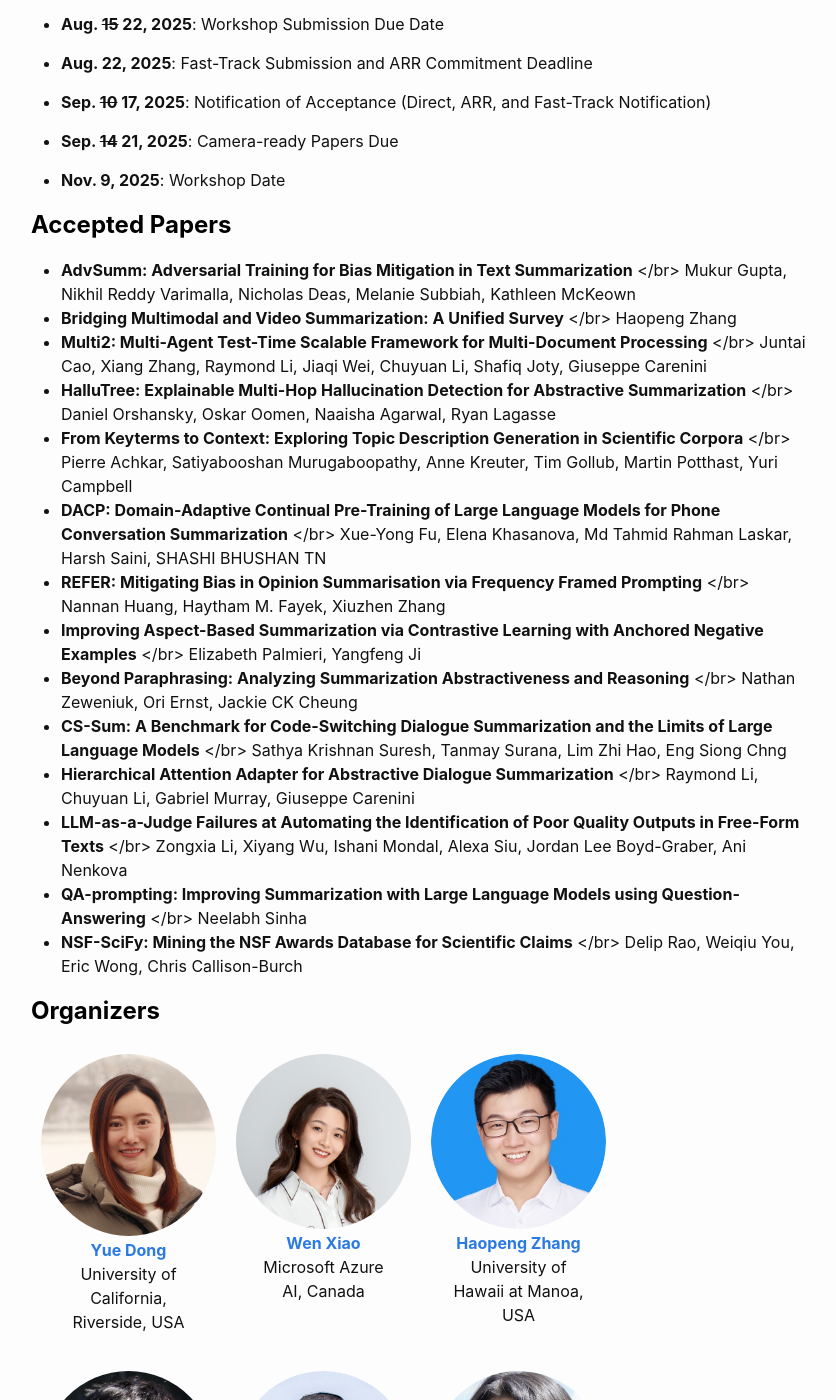
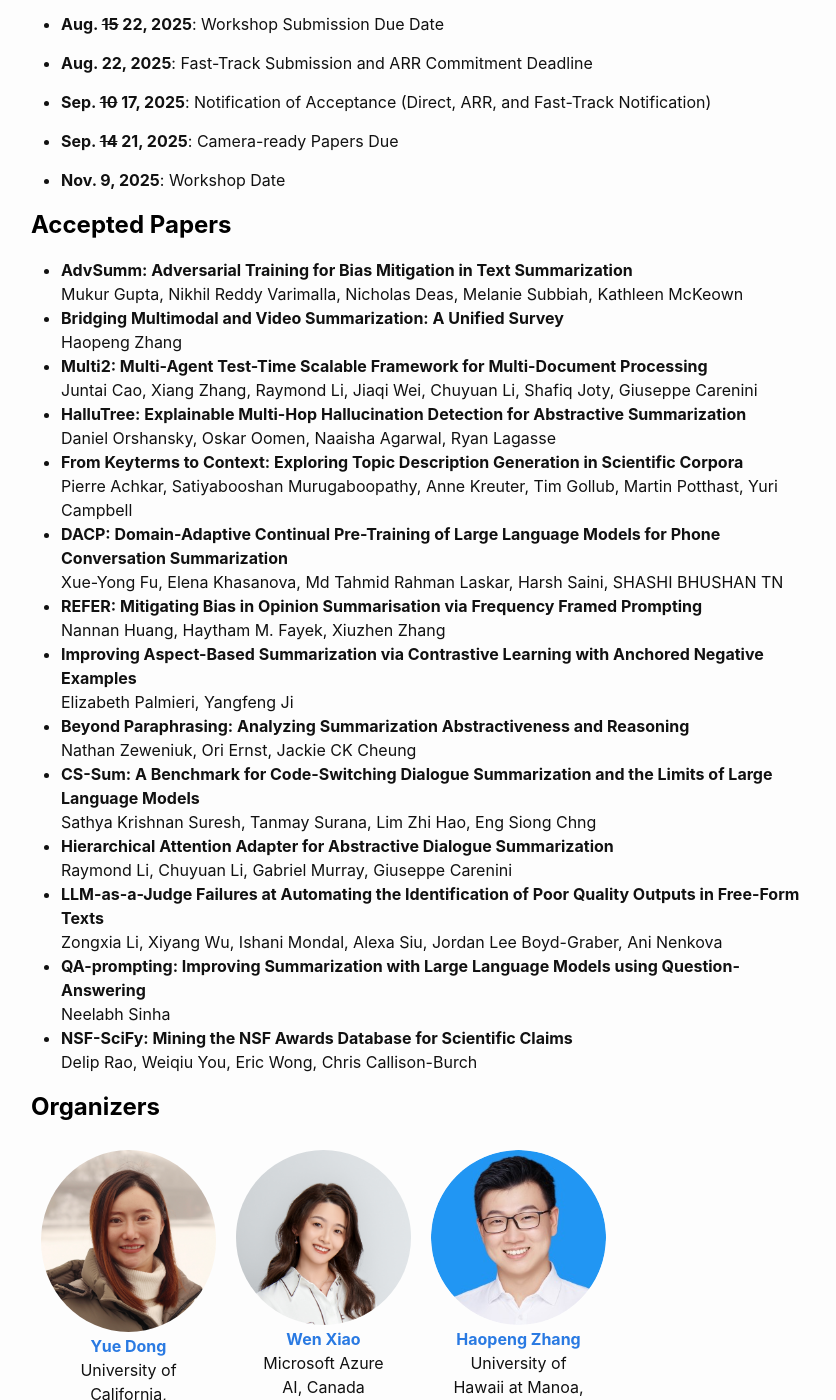
Before and after one commit to newsumm/2025, a Jekyll site: the page built from index.md, in a window 1280 px wide and 1400 px high, scrolled down 2658 px. Shown: the whole window, without its empty margins (219-1055 px from the left). Built offline with Jekyll 4.4.1, drawn with Linux system fonts in a browser that asks for light colours.

Commit message:
Update index.md

```diff
--- a/index.md
+++ b/index.md
@@ -224,59 +224,59 @@ ACL workshops are traditionally archival. To allow dual submission of work, we a
 <h2 class="blackpar_title" id="Accepted Papers">Accepted Papers</h2>
 <ul>
 <li><strong>AdvSumm: Adversarial Training for Bias Mitigation in Text Summarization</strong>
-</br>
+<br>
 Mukur Gupta, Nikhil Reddy Varimalla, Nicholas Deas, Melanie Subbiah, Kathleen McKeown</li>
 
 	<li><strong>Bridging Multimodal and Video Summarization: A Unified Survey</strong>
-</br>
+<br>
 Haopeng Zhang</li>
 
 <li><strong>Multi2: Multi-Agent Test-Time Scalable Framework for Multi-Document Processing</strong>
-</br>
+<br>
 Juntai Cao, Xiang Zhang, Raymond Li, Jiaqi Wei, Chuyuan Li, Shafiq Joty, Giuseppe Carenini</li>
 
 <li><strong>HalluTree: Explainable Multi-Hop Hallucination Detection for Abstractive Summarization</strong>
-</br>
+<br>
 Daniel Orshansky, Oskar Oomen, Naaisha Agarwal, Ryan Lagasse</li>
 
 <li><strong>From Keyterms to Context: Exploring Topic Description Generation in Scientific Corpora</strong>
-</br>
+<br>
 Pierre Achkar, Satiyabooshan Murugaboopathy, Anne Kreuter, Tim Gollub, Martin Potthast, Yuri Campbell</li>
 
 <li><strong>DACP: Domain-Adaptive Continual Pre-Training of Large Language Models for Phone Conversation Summarization</strong>
-</br>
+<br>
 Xue-Yong Fu, Elena Khasanova, Md Tahmid Rahman Laskar, Harsh Saini, SHASHI BHUSHAN TN</li>
 
 <li><strong>REFER: Mitigating Bias in Opinion Summarisation via Frequency Framed Prompting</strong>
-</br>
+<br>
 Nannan Huang, Haytham M. Fayek, Xiuzhen Zhang</li>
 
 <li><strong>Improving Aspect-Based Summarization via Contrastive Learning with Anchored Negative Examples</strong>
-</br>
+<br>
 Elizabeth Palmieri, Yangfeng Ji</li>
 
 <li><strong>Beyond Paraphrasing: Analyzing Summarization Abstractiveness and Reasoning</strong>
-</br>
+<br>
 Nathan Zeweniuk, Ori Ernst, Jackie CK Cheung</li>
 
 <li><strong>CS-Sum: A Benchmark for Code-Switching Dialogue Summarization and the Limits of Large Language Models</strong>
-</br>
+<br>
 Sathya Krishnan Suresh, Tanmay Surana, Lim Zhi Hao, Eng Siong Chng</li>
 
 <li><strong>Hierarchical Attention Adapter for Abstractive Dialogue Summarization</strong>
-</br>
+<br>
 Raymond Li, Chuyuan Li, Gabriel Murray, Giuseppe Carenini</li>
 
 <li><strong>LLM-as-a-Judge Failures at Automating the Identification of Poor Quality Outputs in Free-Form Texts</strong>
-</br>
+<br>
 Zongxia Li, Xiyang Wu, Ishani Mondal, Alexa Siu, Jordan Lee Boyd-Graber, Ani Nenkova</li>
 
 <li><strong>QA-prompting: Improving Summarization with Large Language Models using Question-Answering</strong>
-</br>
+<br>
 Neelabh Sinha</li>
 
 <li><strong>NSF-SciFy: Mining the NSF Awards Database for Scientific Claims</strong>
-</br>
+<br>
 Delip Rao, Weiqiu You, Eric Wong, Chris Callison-Burch</li>
 
 
```
